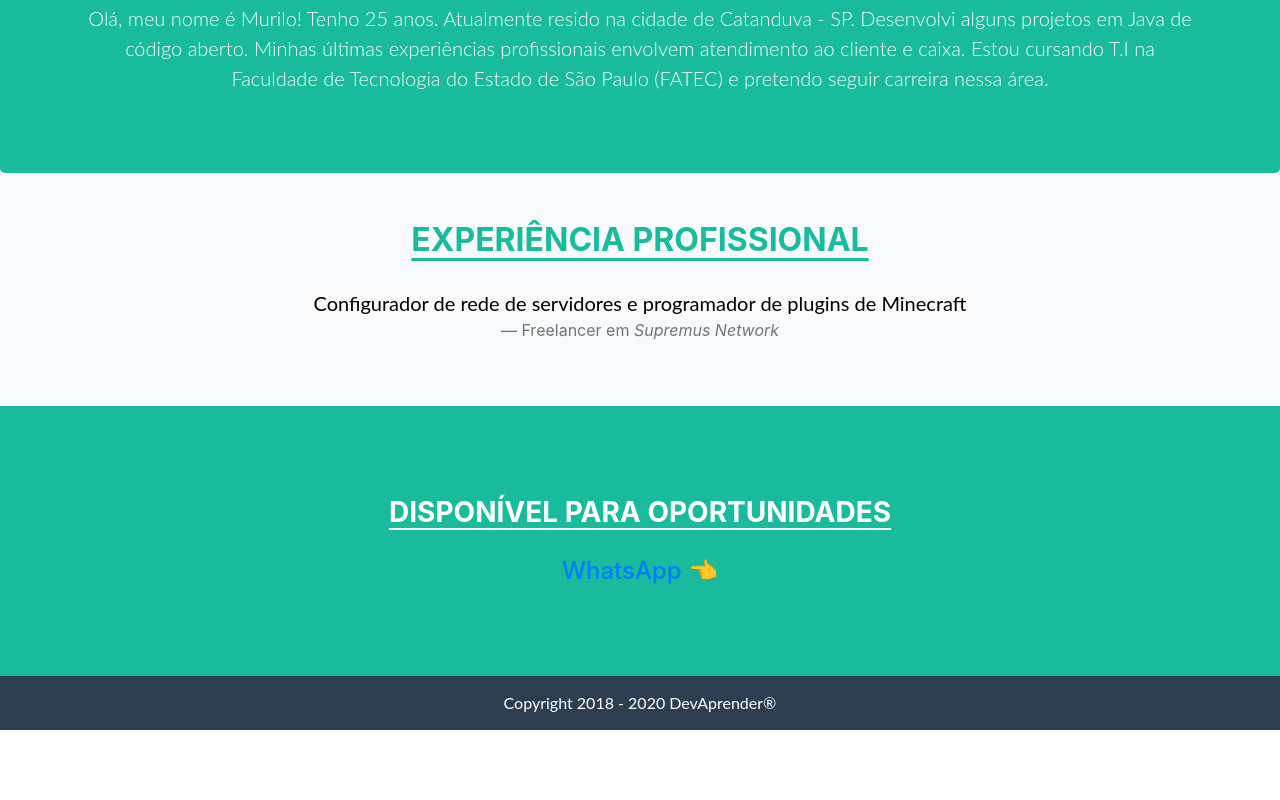
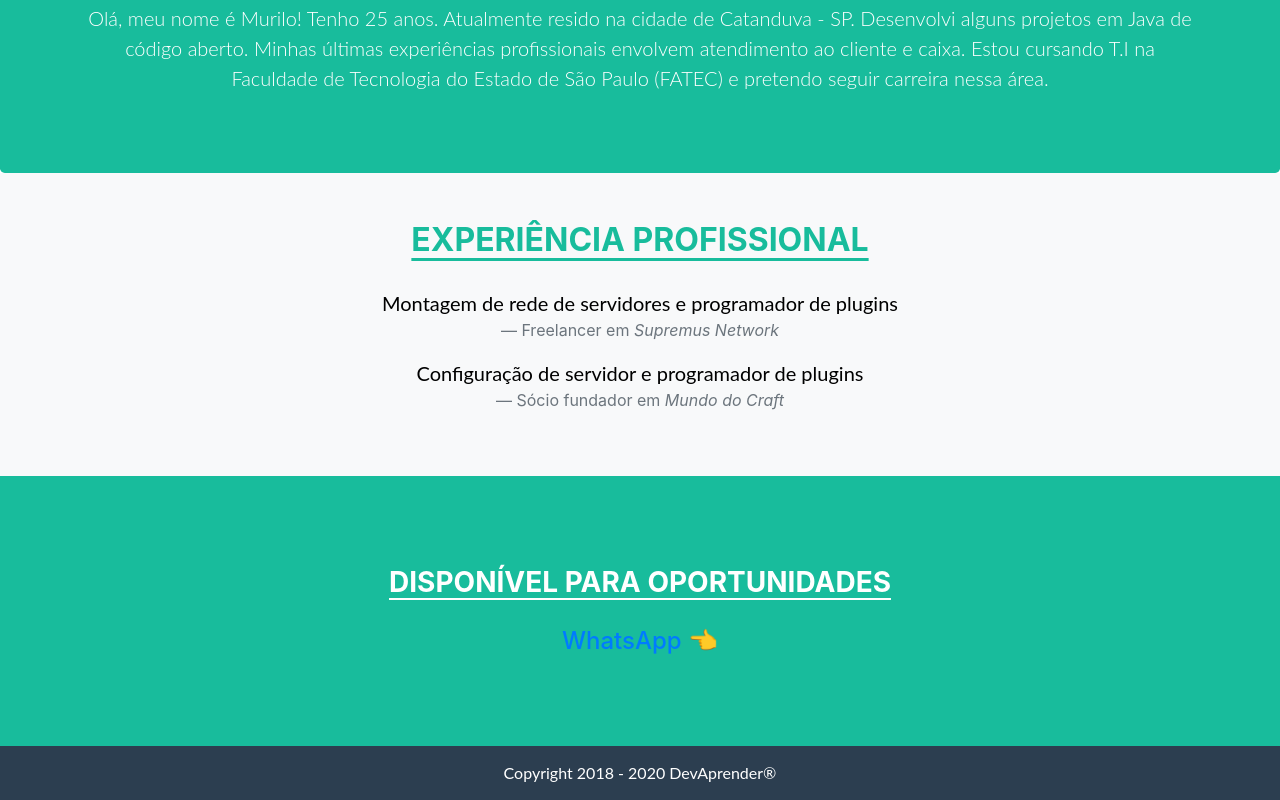
Before and after one commit to leothawne/MuriloAmaralNappi, a plain HTML site: page index.html in a window 1280 px wide. Shown: the part 1407-2207 px from the top of the page. Before the commit the page ends 2137 px from the top, so only its background shows below. Drawn offline with nearby package versions, Linux system fonts and the light colour scheme.

Commit message:
Update index.html

```diff
--- a/index.html
+++ b/index.html
@@ -171,8 +171,13 @@
             <div class="container">
                 <h2 class="text-center jumbotron-heading titulosVerdes">Experiência Profissional</h2>
                 <blockquote class="blockquote text-center">
-                    <p class="mb-0">Configurador de rede de servidores e programador de plugins de Minecraft</p>
+                    <p class="mb-0">Montagem de rede de servidores e programador de plugins</p>
                     <footer class="blockquote-footer">Freelancer em <cite title="Empresa">Supremus Network</cite>
+                    </footer>
+                </blockquote>
+				<blockquote class="blockquote text-center">
+                    <p class="mb-0">Configuração de servidor e programador de plugins</p>
+                    <footer class="blockquote-footer">Sócio fundador em <cite title="Empresa">Mundo do Craft</cite>
                     </footer>
                 </blockquote>
                 <!--<blockquote class="blockquote text-center">
```
